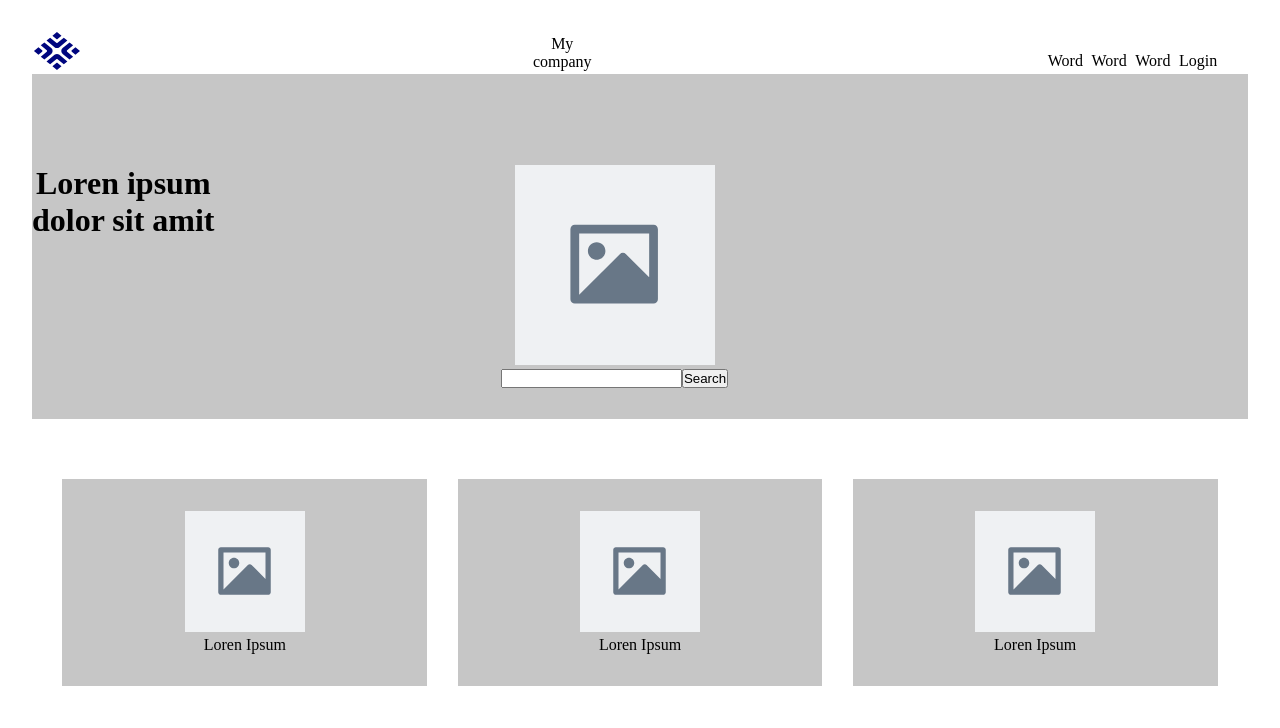
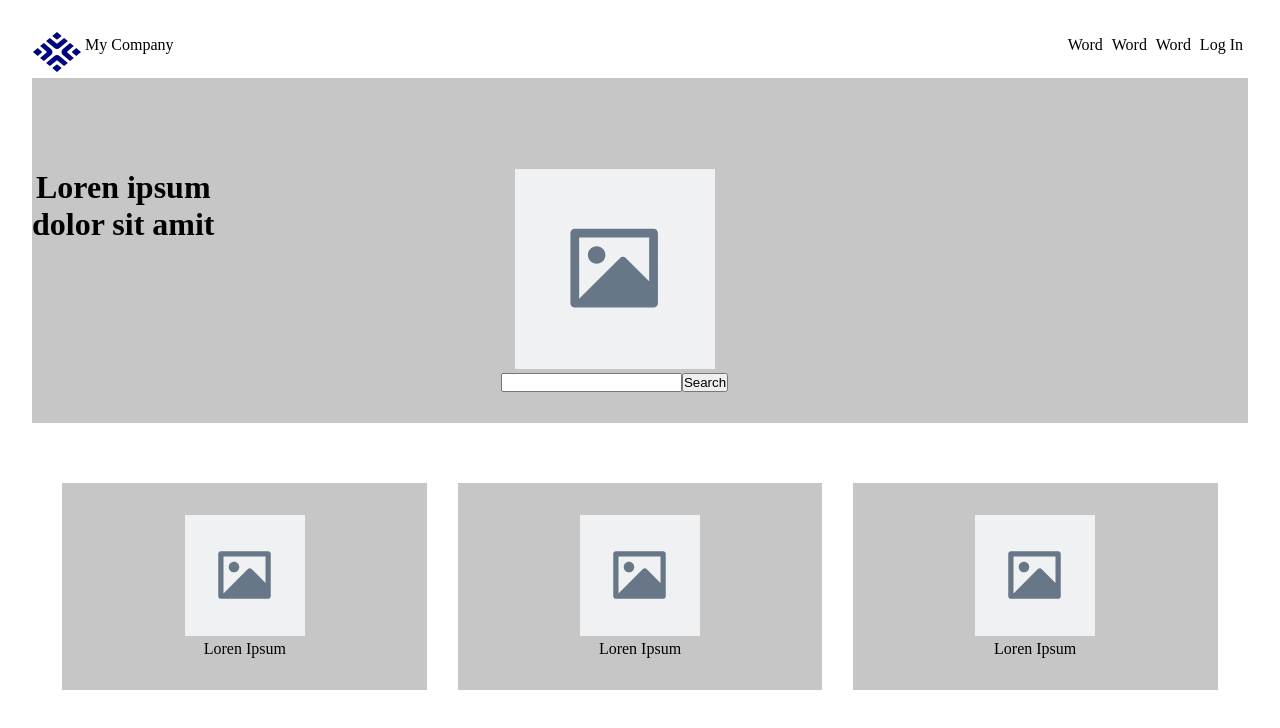
Before and after one commit to PeymonA/Mission-0, a React (Vite) app in the folder mission0/: page / in a window 1280 px wide. Shown: the top 728 px of the page. Built offline with nearby package versions, Linux system fonts and the light colour scheme.

Commit message:
lots of updates
should of made more commits

```diff
--- a/mission0/src/App.jsx
+++ b/mission0/src/App.jsx
@@ -3,7 +3,7 @@ import './App.css'
 const Box =({ word }) => {
   return (
     <div style={{margin: '3%'}}>
-      <p>{word}</p>
+      <span style={{ whiteSpace: 'nowrap' }}>{word}</span>
     </div>
   )
 }
@@ -25,21 +25,24 @@ const Card = () => {
 const App = () => {
   return(
     <div className= "page">
+
+
       <div className='header'>
-        <div>
-          <img src='./logoipsum.svg' alt='placeholderLogo'
-            style={{width:'95%'}}/>
-        </div>
-        <div>
-          <Box word= "My company"/>
+        <div className='headerLeft'>
+          <div>
+            <img src='./logoipsum.svg' alt='placeholderLogo'
+              />
+          </div>
+            <Box word= "My Company"/>
         </div>
         <div className='nav'>
           <Box word= "Word"/>
           <Box word= "Word"/>
           <Box word= "Word"/>
-          <Box word= "Login"/>
+          <Box word= "Log In"/>
         </div>
       </div>
+
 
       <div className='body'>
         <div style={{alignSelf: 'flex-start'}}>
@@ -58,6 +61,7 @@ const App = () => {
         </div>
       </div>
 
+
       <div className='footer'>
         <Card/>
         <Card/>
--- a/mission0/src/index.css
+++ b/mission0/src/index.css
@@ -7,15 +7,15 @@
 .header{
   display: flex;
   flex-direction: row;
-  justify-content: space-between;
+  gap: 75%;
+  padding-right: 2%;
+  padding-bottom: 2px;
 
 }
 
 .nav {
   display: flex;
   flex-direction: row;
-  margin-right: 5%;
-  align-self: flex-end;
 }
 
 .body {
@@ -35,3 +35,8 @@
   background-color:rgb(198, 198, 198);
   width: 30%;
 }
+
+.headerLeft {
+  display: flex;
+  flex-direction: row;
+}
```
